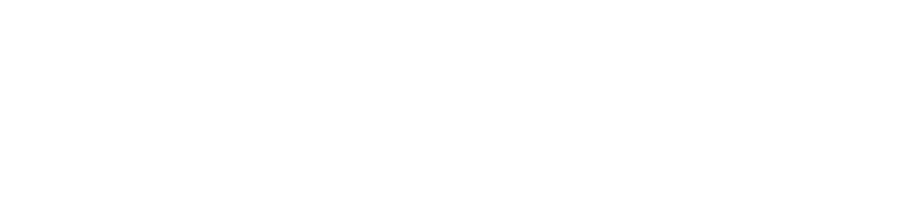
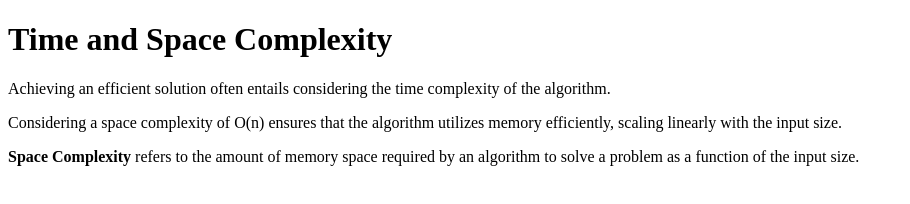
Before and after one commit to acciojob/time-and-space-complexity-mayur-jadhav07, a website: page main.html in a window 1280 px wide. Shown: the whole page, without its empty margins (0-910 px from the left). Drawn offline with Linux system fonts and the light colour scheme.

Commit message:
created a submission

```diff
--- a/main.html
+++ b/main.html
@@ -8,9 +8,20 @@
 
 <body>
 	<!-- the entire body must be written by student -->
-    <script type="text/javascript" src="./script.js">
-</script>
+    <script type="text/javascript" src="./script.js"></script>
 
+	<h1>Time and Space Complexity</h1>
+	<p>Achieving an efficient solution often entails
+		considering the time complexity of the algorithm.
+	</p>
+	<p>Considering a space complexity of O(n) ensures that the
+		algorithm utilizes memory efficiently, scaling linearly
+		with the input size.
+	</p>
+	<p><b>Space Complexity</b> refers to the amount of memory space
+		required by an algorithm to solve a problem as a function
+		of the input size.
+	</p>
 </body>
 
 </html>
```
